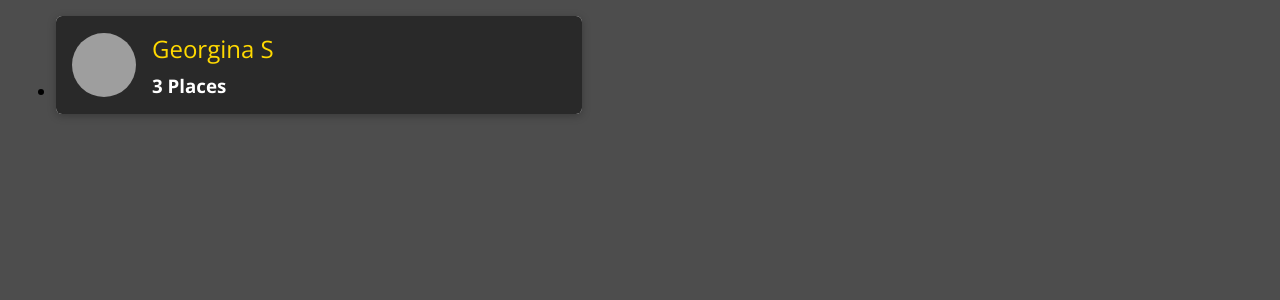
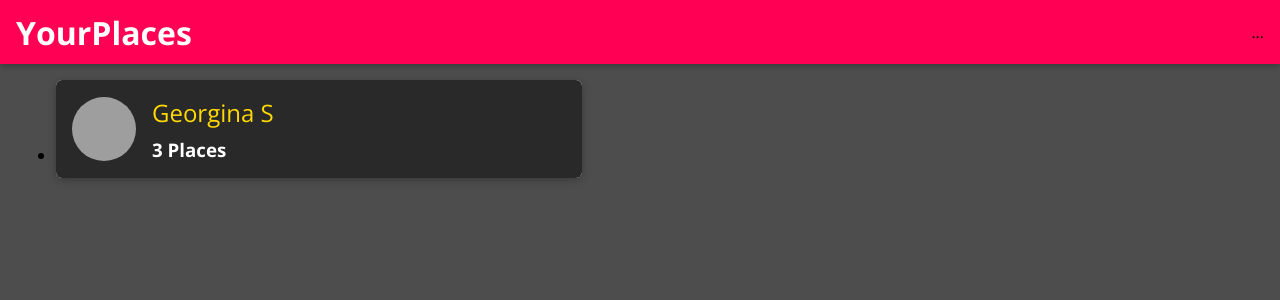
Before and after one commit to GSarpong4423/TravelSite, a React (Create React App) app: page / in a window 1280 px wide. Shown: the top 300 px of the page. Built offline with nearby package versions, Linux system fonts and the light colour scheme; grey boxes are pictures that could not be loaded.

Commit message:
Main Header part 3 - added css and adjusted app.js

```diff
--- a/src/App.js
+++ b/src/App.js
@@ -3,10 +3,14 @@
 
 import Users from './users/pages/Users';
 import NewPlace from './places/pages/NewPlace';
+import MainNavigation from './shared/components/Navigation/MainNavigation';
+
 
 const App = () => {
   return (
   <Router>
+    <MainNavigation/>
+    <main>
     <Switch>
    <Route path="/" exact>
       <Users />
@@ -16,6 +20,7 @@
     </Route>
       <Redirect to="/" />
     </Switch>
+    </main>
   </Router>
   );
 };
--- a/src/shared/components/Navigation/MainHeader.css
+++ b/src/shared/components/Navigation/MainHeader.css
@@ -0,0 +1,23 @@
+.main-header {
+    width: 100%;
+    height: 4rem;
+    display: flex;
+    align-items: center;
+    position: fixed;
+    top: 0;
+    left: 0;
+    background: #ff0055;
+    box-shadow: 0 2px 6px rgba(0, 0, 0, 0.26);
+    padding: 0 1rem;
+    z-index: 5;
+  }
+
+  main {
+    margin-top: 5rem;
+  }
+
+  @media (min-width: 768px) {
+    .main-header {
+      justify-content: space-between;
+    }
+  }
--- a/src/shared/components/Navigation/MainNavigation.css
+++ b/src/shared/components/Navigation/MainNavigation.css
@@ -0,0 +1,45 @@
+.main-navigation__menu-btn {
+    width: 3rem;
+    height: 3rem;
+    background: transparent;
+    border: none;
+    display: flex;
+    flex-direction: column;
+    justify-content: space-around;
+    margin-right: 2rem;
+    cursor: pointer;
+  }
+
+  .main-navigation__menu-btn span {
+    display: block;
+    width: 3rem;
+    height: 2.5px;
+    background: white;
+  }
+
+  .main-navigation__title {
+    color: white;
+  }
+
+  .main-navigation__title a {
+    text-decoration: none;
+    color: white;
+  }
+
+  .main-navigation__header-nav {
+    display: none;
+  }
+
+  .main-navigation__drawer-nav {
+    height: 100%;
+  }
+
+  @media (min-width: 768px) {
+    .main-navigation__menu-btn {
+      display: none;
+    }
+
+    .main-navigation__header-nav {
+      display: block;
+    }
+  }
--- a/src/shared/components/Navigation/MainNavigation.js
+++ b/src/shared/components/Navigation/MainNavigation.js
@@ -6,7 +6,7 @@
 
 const MainNavigation = props => {
     return (
-        <MainHeader> //special children prop and hamburger
+        <MainHeader>
             <button className ="main-navigation__menu-btn">
                 <span />
                 <span />
@@ -20,4 +20,6 @@
             </nav>
         </MainHeader>
     )
-}
+};
+
+export default MainNavigation;
```
